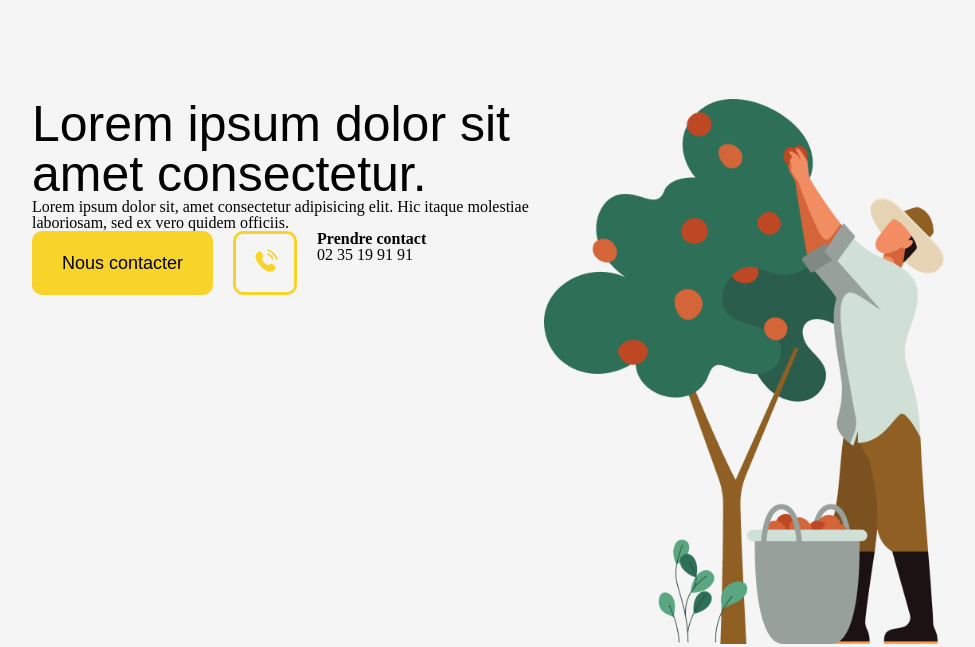
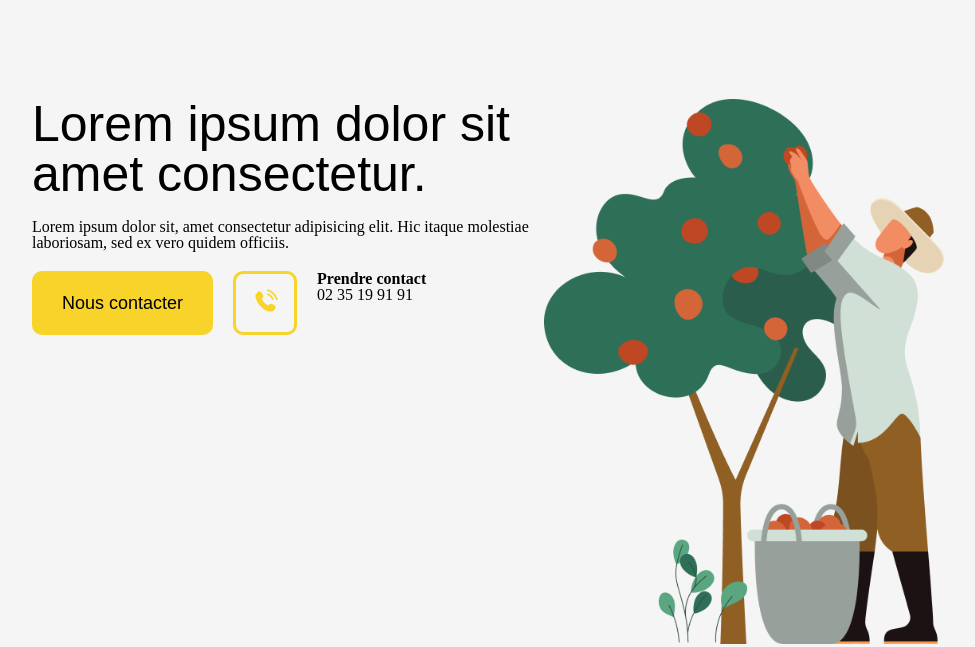
Before and after one commit to AlexandreBIEN/Botdefoin, a PHP site: page / in a window 1280 px wide. Shown: the part 213-860 px from the top of the page, without its empty margins (96-1071 px from the left). Run offline with PHP 8.4, Linux system fonts and the light colour scheme.

Commit message:
hero avancé

```diff
--- a/assets/css/style.css
+++ b/assets/css/style.css
@@ -69,6 +69,11 @@ h1 {
 
 .font-sulphur-point {
     font-family: 'Sulphur Point', sans-serif;
+}
+
+a {
+    text-decoration: none;
+    color: black;
 }
 
 /* ---------- HEADER ---------- */
@@ -150,6 +155,7 @@ h1 {
 
 .hero-contact {
     display: flex;
+    margin-top: 20px;
 }
 
 .hero-phone {
@@ -173,7 +179,6 @@ h1 {
     margin-right: 20px;
 }
 
-a {
-    text-decoration: none;
-    color: black;
+.hero-title-home {
+    margin-bottom: 20px;
 }
--- a/index.php
+++ b/index.php
@@ -8,12 +8,13 @@ require_once __DIR__ . '/function.php';
 <main>
     <section class="hero-container">
         <div class="hero-side">
-            <h1 class="font-sulphur-point">Lorem ipsum dolor sit amet consectetur.</h1>
+            <h1 class="font-sulphur-point hero-title-home">Lorem ipsum dolor sit amet consectetur.</h1>
             <p>Lorem ipsum dolor sit, amet consectetur adipisicing elit. Hic itaque molestiae laboriosam, sed ex vero quidem officiis.</p>
             <div class="hero-contact">
                 <button class="contact-btn">Nous contacter</button>
                 <button class="hero-phone"><img src="/assets/img/solar_phone-calling-bold.svg" alt="icon téléphone"></button><div class="hero-contact-container"><p class="hero-text-contact">Prendre contact</p><a href="tel:0235199191">02 35 19 91 91</a></div>
             </div>
+            <!-- <img src="/assets/img/arrow-down-2.png" alt="flèche vers le bas" class="hero-arrow-down"> -->
         </div>
         <div class="hero-side">
             <img src="./assets/img/img-ceuilleur.png" alt="" class="hero-img">
```
Also changed, not shown: assets/img/arrow-down-2.png (added).
